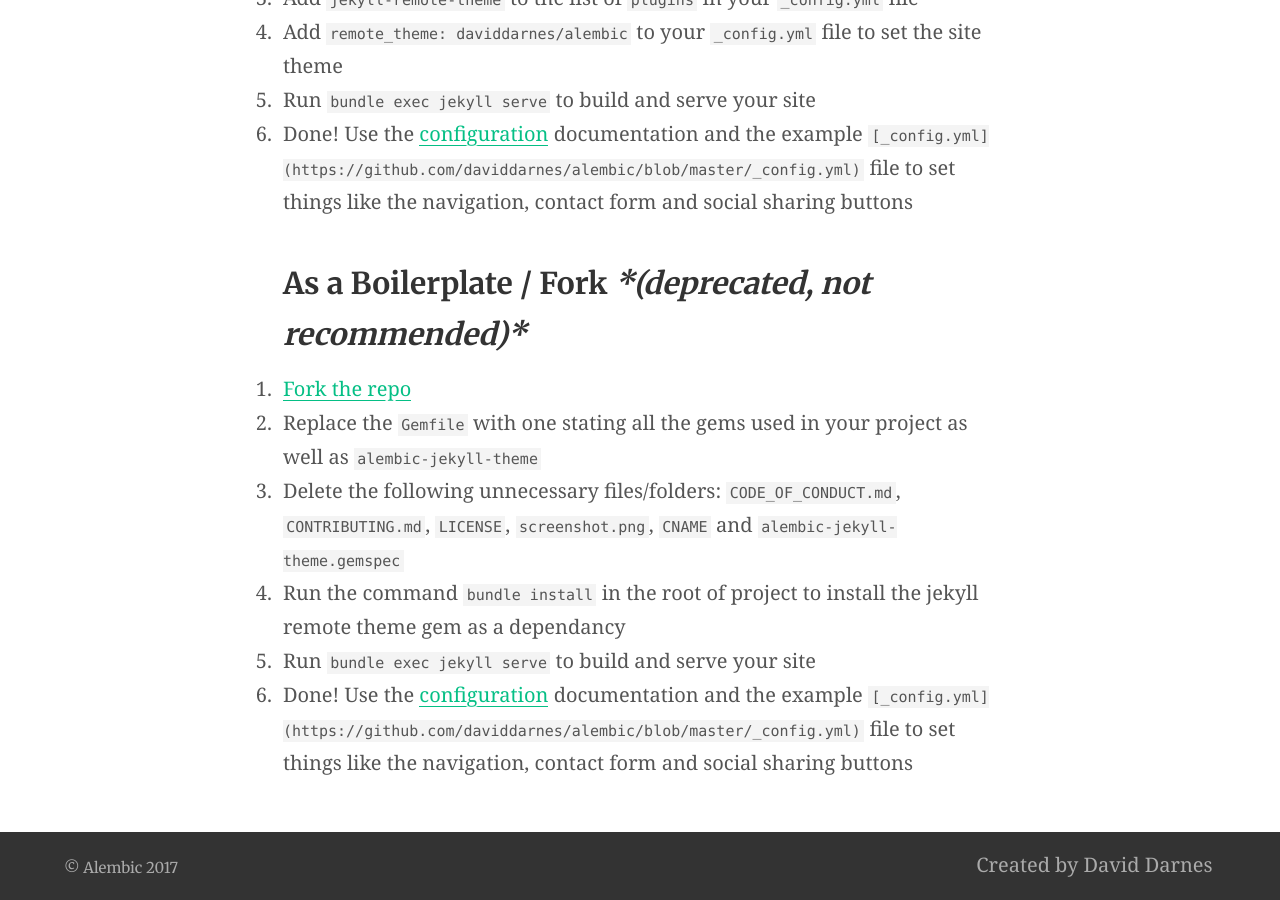
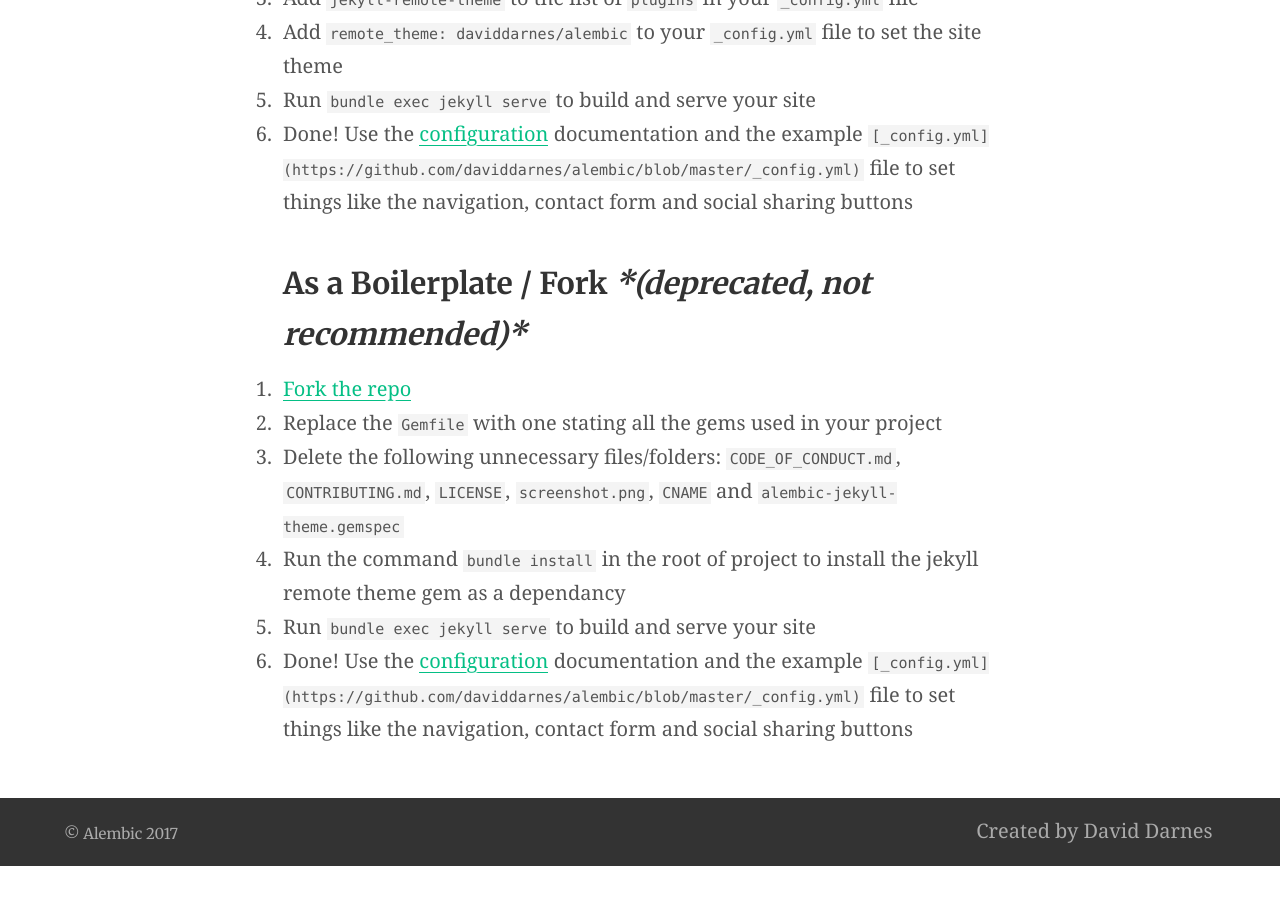
Before and after one commit to daviddarnes/alembic, a Jekyll site: the page built from index.md, in a window 1280 px wide and 900 px high, scrolled down 2831 px. Built offline with Jekyll 4.4.1, drawn with Linux system fonts in a browser that asks for light colours; our own code applies the rules of GitHub Pages for plain Markdown files; after the commit the page ends 3697 px from its top, so only the background shows below that.

Commit message:
People who fork won't need to install the theme

```diff
--- a/index.md
+++ b/index.md
@@ -65,7 +65,7 @@
 ### As a Boilerplate / Fork _*(deprecated, not recommended)*_
 
 1. [Fork the repo](https://github.com/daviddarnes/alembic#fork-destination-box)
-2. Replace the `Gemfile` with one stating all the gems used in your project as well as `alembic-jekyll-theme`
+2. Replace the `Gemfile` with one stating all the gems used in your project
 3. Delete the following unnecessary files/folders: `CODE_OF_CONDUCT.md`, `CONTRIBUTING.md`, `LICENSE`, `screenshot.png`, `CNAME` and `alembic-jekyll-theme.gemspec`
 4. Run the command `bundle install` in the root of project to install the jekyll remote theme gem as a dependancy
 5. Run `bundle exec jekyll serve` to build and serve your site
```
Also changed, not shown: README.md.
